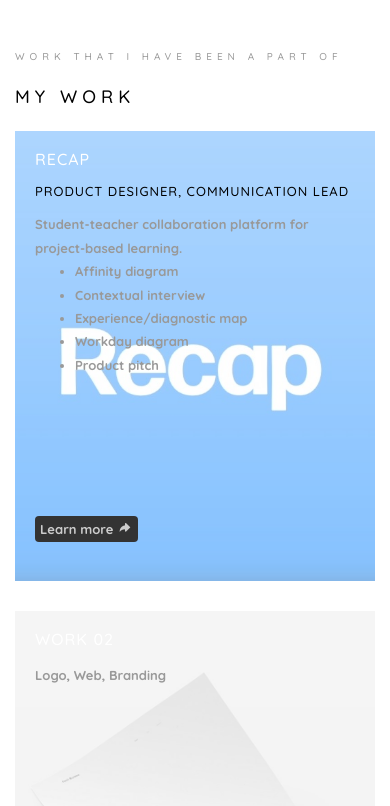
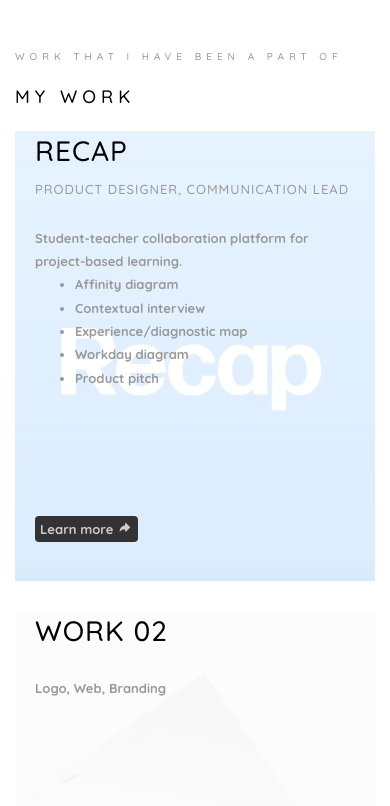
Before and after one commit to henry5988/portfolio, a plain HTML site: page index.html in a window 390 px wide. Shown: the part 4220-5026 px from the top of the page. Drawn offline with Linux system fonts and the light colour scheme; files whose address does not match are found by name.

Commit message:
changed the project title fonts to display black and added contrast when display on a small screen

```diff
--- a/css/style.css
+++ b/css/style.css
@@ -19,7 +19,8 @@ body {
   color: rgba(0, 0, 0, 0.7); }
   @media screen and (max-width: 992px) {
     body {
-      font-size: 16px; } }
+      font-size: 16px;
+    } }
 
 a {
   color: #F75940;
@@ -658,14 +659,14 @@ body.offcanvas {
     @media screen and (max-width: 768px) {
       .project .desc {
         opacity: 1;
-        background: rgba(255, 255, 255, 0.5); }
-        .project .desc h3 {
-          font-style: 28px;
+        background: rgba(255, 255, 255, 0.85); }
+        .project .desc h3 a{
+          font-size: 28px;
           -webkit-transform: translate3d(0, 0, 0);
           transform: translate3d(0, 0, 0);
           color: #000; }
-      .project .desc h4 {
-        font-style: 28px;
+      .project .desc h4 a{
+        font-size: 28px;
         -webkit-transform: translate3d(0, 0, 0);
         transform: translate3d(0, 0, 0);
         color: #000; }
```
